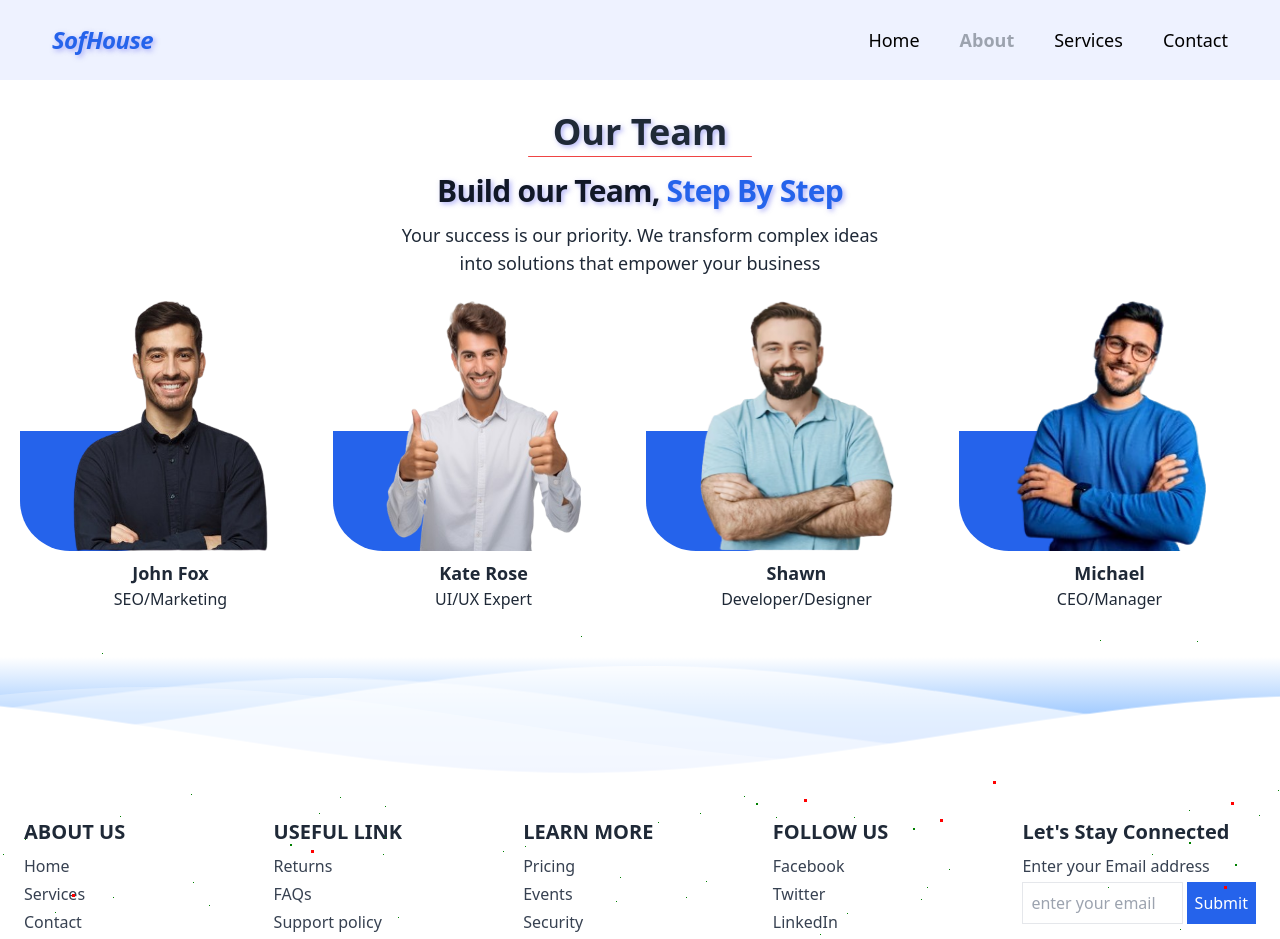
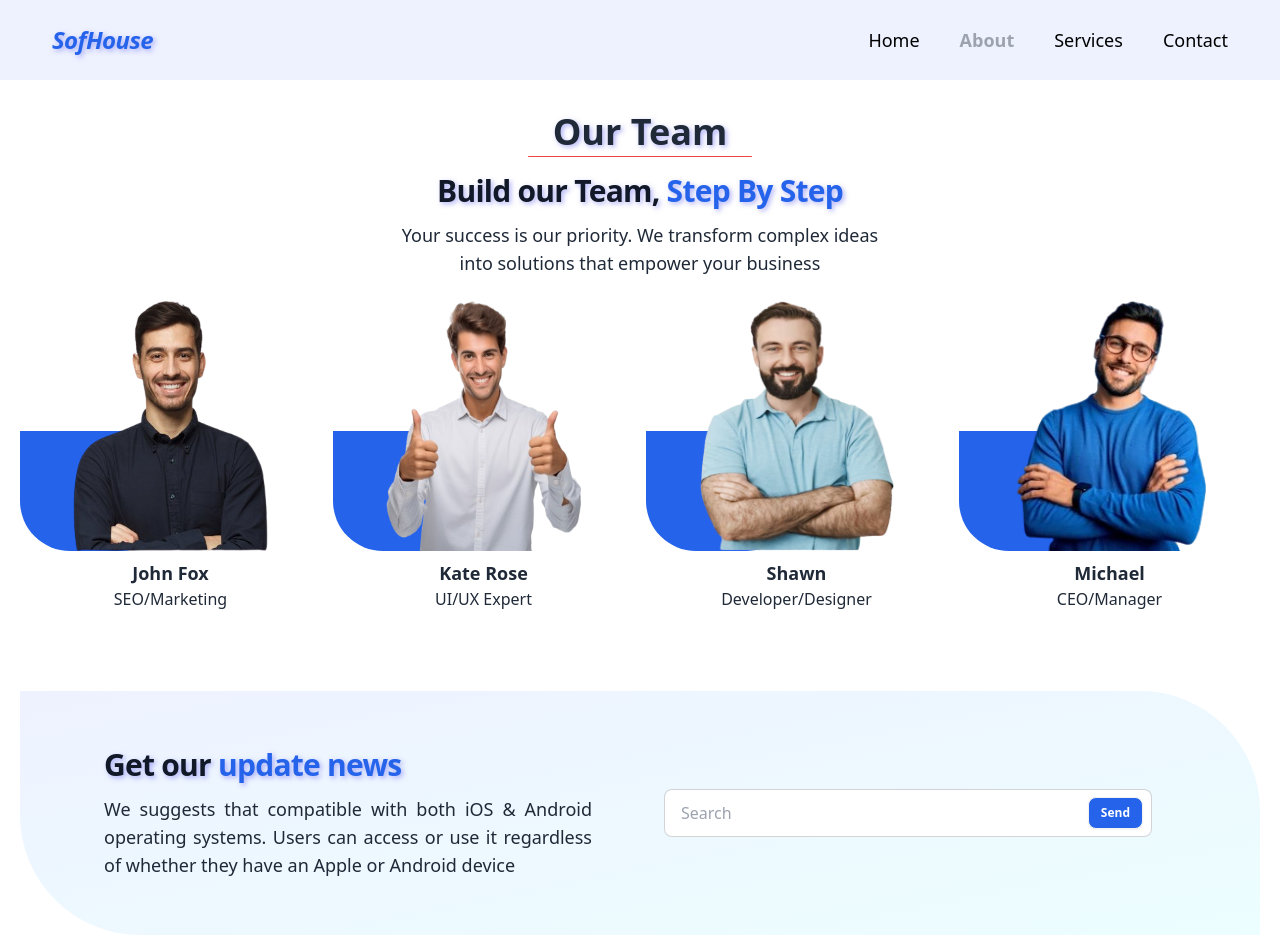
Before and after one commit to sohanwebdevctg/react3-software-house-website, a React (Vite) app: page /about in a window 1280 px wide. Shown: the top 939 px of the page. Built offline with nearby package versions, Linux system fonts and the light colour scheme; what @lordicon/element would draw is missing.

Commit message:
adding about updatenews section

```diff
--- a/src/Pages/About/About/About.jsx
+++ b/src/Pages/About/About/About.jsx
@@ -1,4 +1,5 @@
 import OurTeam from "../OurTeam/OurTeam";
+import UpdateNews from "../UpdateNews/UpdateNews";
 import Title from './../../../components/Title';
 
 
@@ -11,6 +12,9 @@ const About = () => {
       {/* ourTeam section start */}
       <OurTeam></OurTeam>
       {/* ourTeam section end */}
+      {/* updateNews section start */}
+      <UpdateNews></UpdateNews>
+      {/* updateNews section end */}
     </div>
   );
 };
--- /dev/null
+++ b/src/Pages/About/UpdateNews/UpdateNews.jsx
@@ -0,0 +1,43 @@
+const UpdateNews = () => {
+  return (
+    <div className="px-5 mt-20 mb-14">
+      <section className="w-full h-2/6">
+        <div className="container mx-auto px-5 bg-gradient-to-br from-indigo-50 to-cyan-50 md:mt-10 rounded-tr-[100px] rounded-bl-[100px] sm:rounded-tr-[80px] sm:rounded-bl-[80px] md:rounded-tr-[90px] md:rounded-bl-[90px] lg:rounded-tr-[100px] lg:rounded-bl-[100px] xl:rounded-tr-[120px] xl:rounded-bl-[120px]">
+          <div className="sm:flex sm:justify-between sm:items-center px-3 py-6 sm:px-4 sm:py-6 md:px-3 md:py-8 lg:px-10 lg:py-10 xl:px-16 xl:py-14 2xl:px-16 2xl:py-16 gap-3 md:gap-5 lg:gap-8 xl:gap-12 2xl:gap-12">
+            {/* left item start */}
+            <div className="sm:flex-1">
+              {/* title section start */}
+              <h2
+                className="text-lg sm:text-sm md:text-xl lg:text-2xl xl:text-3xl 2xl:text-4xl mb-3 font-bold tracking-tight text-gray-900 "
+                style={{ textShadow: "2px 2px 5px rgb(99 102 241 / 0.5)" }}
+              >
+                Get our <span className="text-blue-600/100">update news</span>
+              </h2>
+              {/* title section end */}
+              {/* description section star */}
+              <p className="text-sm sm:text-xs md:text-sm lg:text-base xl:text-lg 2xl:text-xl text-justify">
+                We suggests that compatible with both iOS & Android operating
+                systems. Users can access or use it regardless of whether they
+                have an Apple or Android device
+              </p>
+              {/* description section end */}
+            </div>
+            {/* left item end */}
+            {/* right item start */}
+            <div className=" mt-2 sm:mt-0 sm:flex-1 p-2 sm:p-4 md:p-5 lg:p-4 xl:p-6 2xl:p-8">
+              <label className="input input-bordered flex items-center gap-2 relative focus-within:outline-none">
+                <input type="text" className="grow w-full" placeholder="Search" />
+                <button className="btn btn-sm bg-blue-600/100 hover:bg-blue-600/100 text-white text-xs absolute right-2 sm:right-2">
+                  Send
+                </button>
+              </label>
+            </div>
+            {/* right item end */}
+          </div>
+        </div>
+      </section>
+    </div>
+  );
+};
+
+export default UpdateNews;
```
